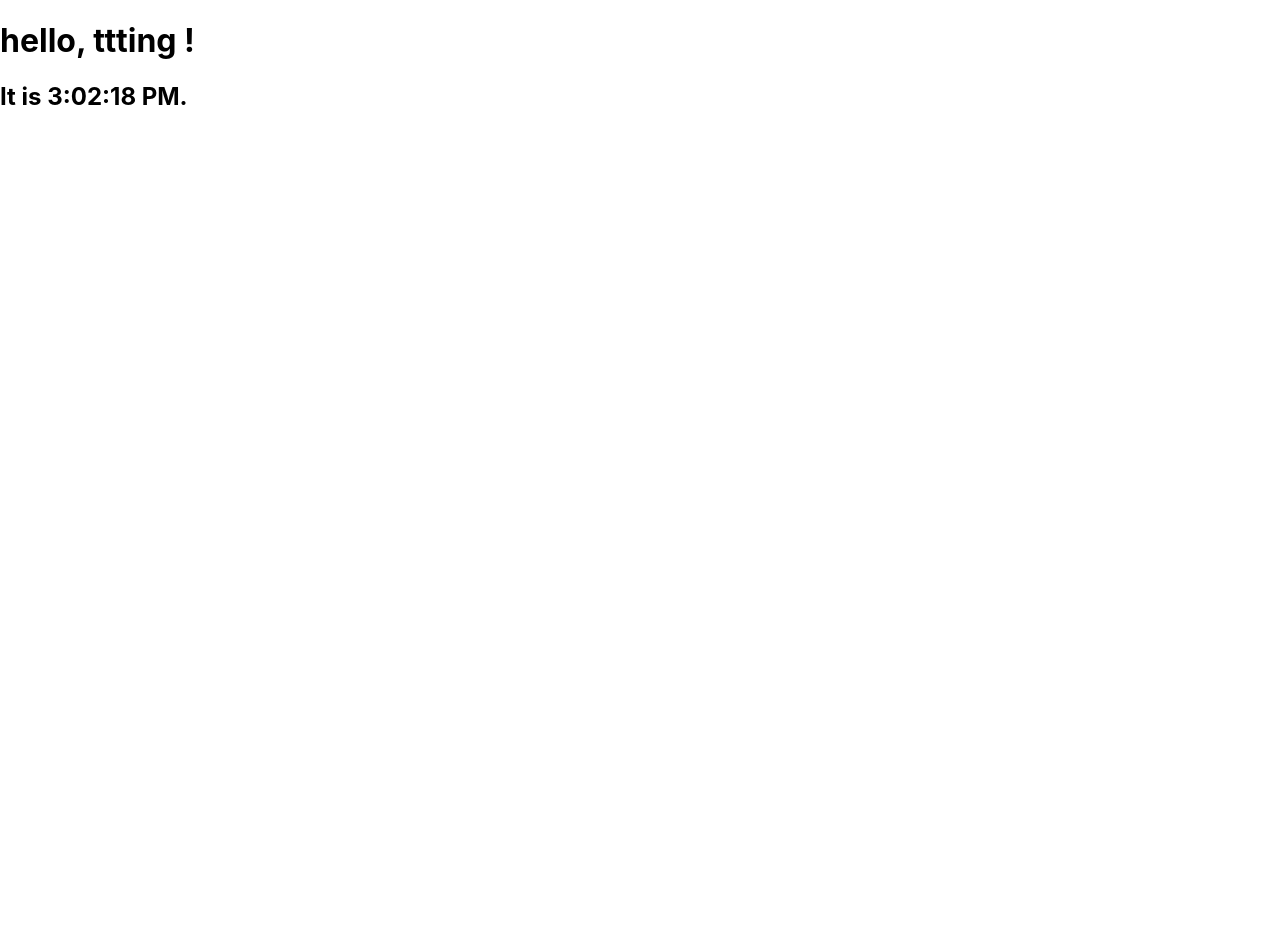
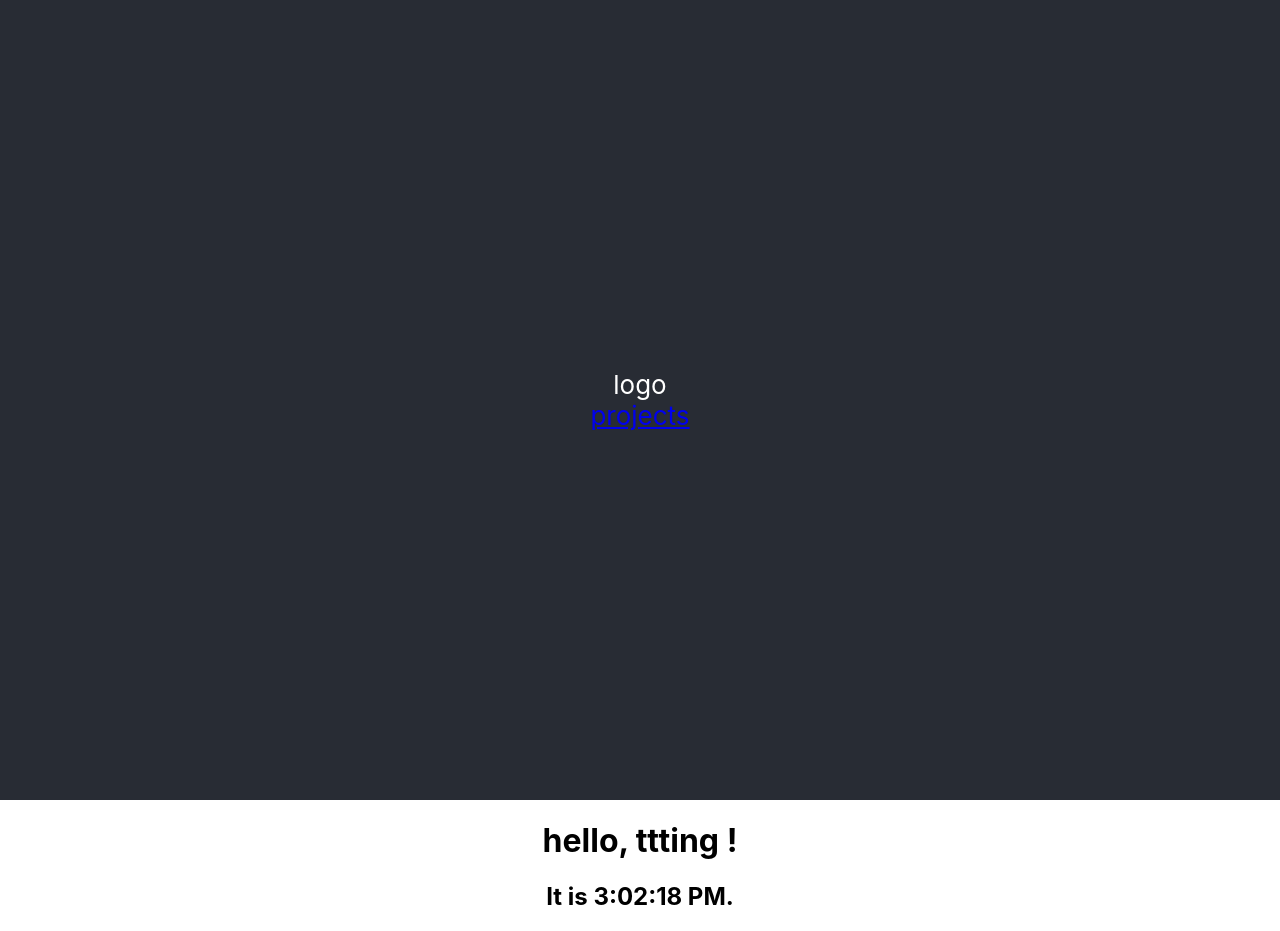
Before and after one commit to ttingchen/WebPractice1, a React (Create React App) app in the folder my-app/: page / in a window 1280 px wide. Before the commit the page ends 800 px from the top, so only its background shows below. Built offline with nearby package versions, Linux system fonts and the light colour scheme.

Commit message:
add header

```diff
--- a/my-app/src/App.js
+++ b/my-app/src/App.js
@@ -3,9 +3,17 @@ import './App.css';
 
 function App() {
   return (
-    <div>
-      <h1> hello, {formatName(user)} !</h1>
-      <h2> It is { new Date().toLocaleTimeString()}.</h2>
+    <div class='App'>
+      <div class='App-header'>
+        <div>logo</div>
+        <div>
+          <nav>
+          <a href="/projects/">projects</a>
+          </nav>
+        </div>
+      </div>
+        <h1> hello, {formatName(user)} !</h1>
+        <h2> It is { new Date().toLocaleTimeString()}.</h2>
     </div>
   );
 }
```
Also changed, not shown: 1 other file (tests, documents, lock files or other folders).
